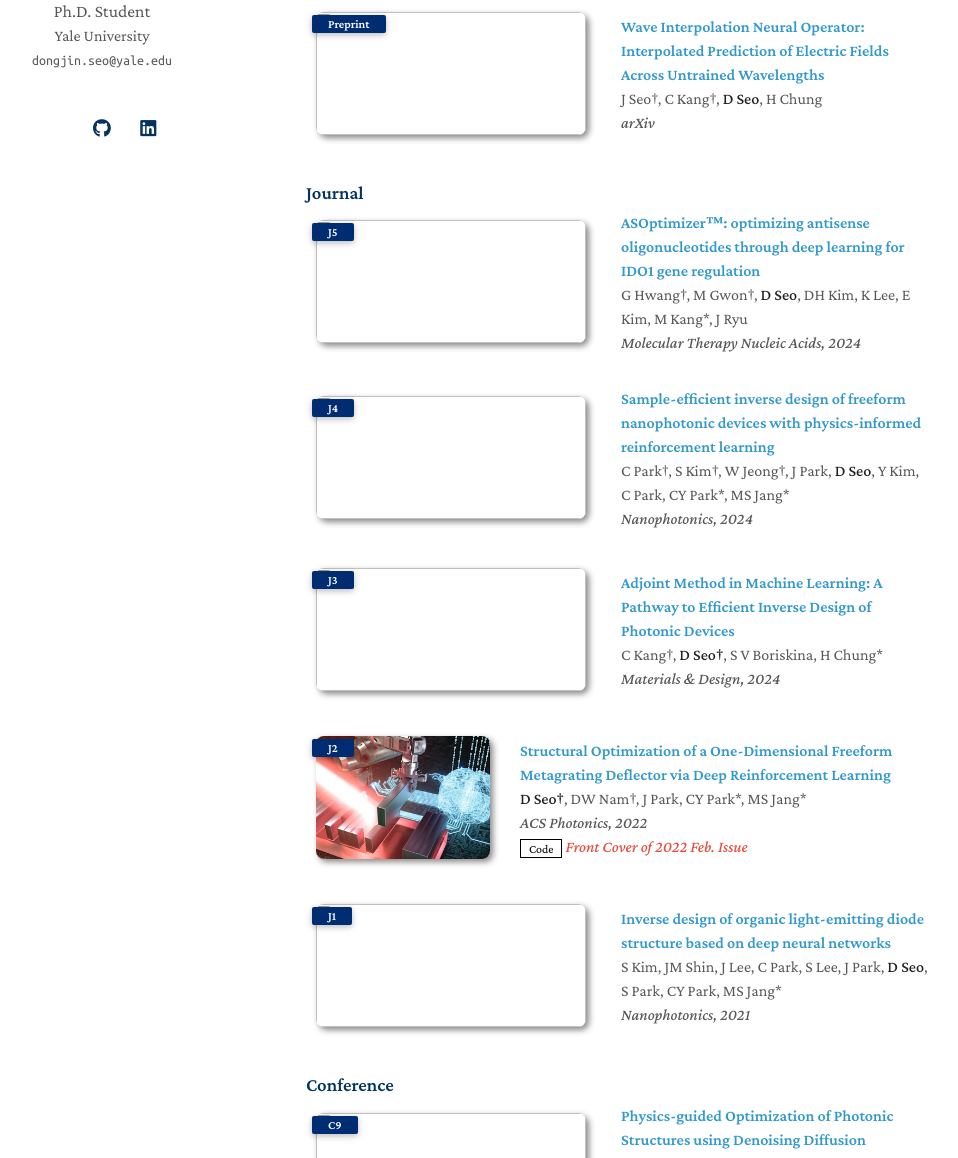
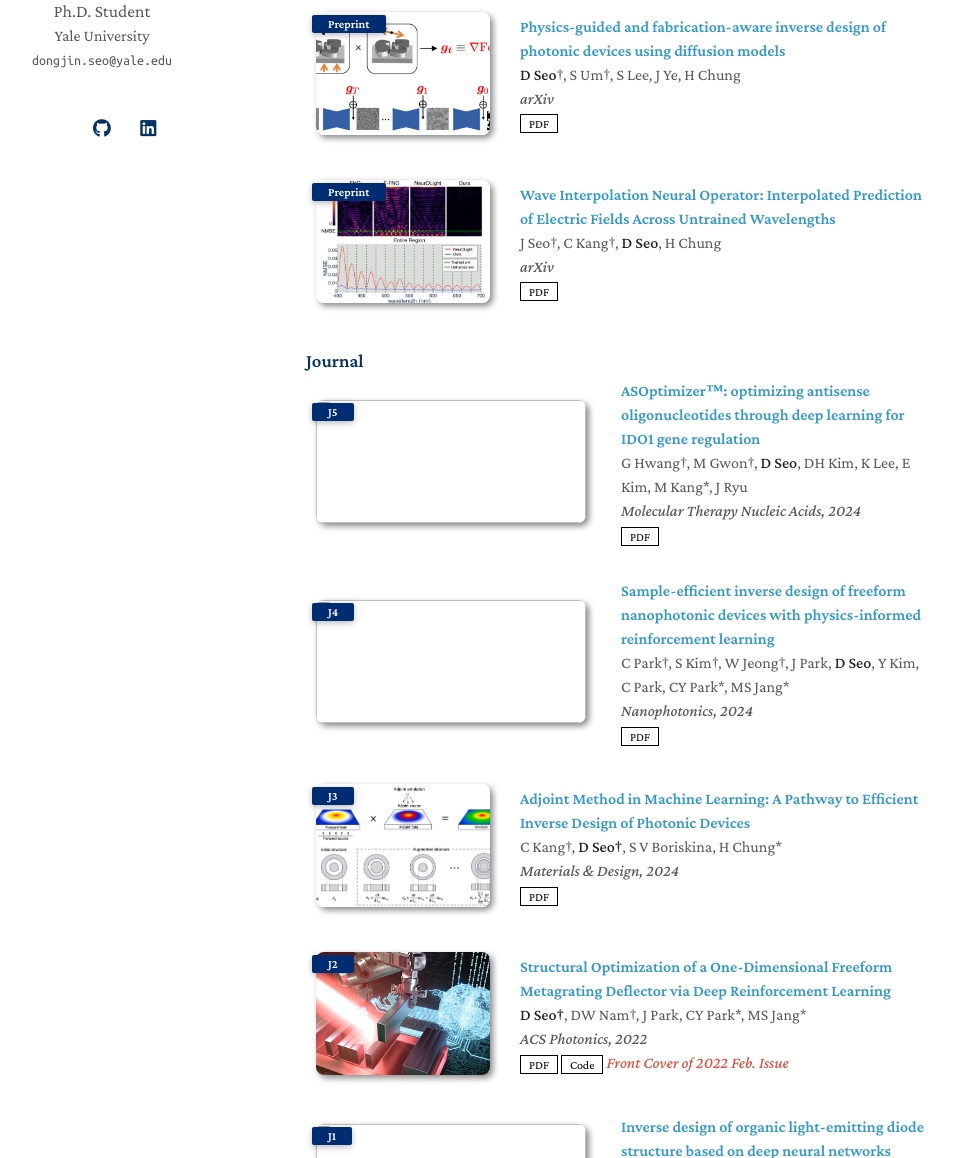
Before and after one commit to DongjinSeoAP/DongjinSeoAP.github.io, a Jekyll site: the page built from index.md, in a window 1280 px wide and 1400 px high, scrolled down 453 px. Shown: the part 242-1400 px from the top of the window, without its empty margins (174-1132 px from the left). Built offline with Jekyll 4.4.1, drawn with Linux system fonts in a browser that asks for light colours; a style sheet for code colours, icons or effects is not loaded; our own code applies the rules of GitHub Pages for plain Markdown files; some of the changed text lies outside the part shown.

Commit message:
Update publications.yml

```diff
--- a/_data/publications.yml
+++ b/_data/publications.yml
@@ -1,24 +1,54 @@
 preprint:
+  - title: "Physics-guided and fabrication-aware inverse design of photonic devices using diffusion models"
+    authors: <strong>D Seo</strong>†, S Um†, S Lee, J Ye, H Chung
+    conference: arXiv
+    conference_short: "preprint"
+    #bibtex:
+    #code:
+    image: ./assets/img/TOC.png
+    #notes:
+    pdf: https://arxiv.org/
+
   - title: "Wave Interpolation Neural Operator: Interpolated Prediction of Electric Fields Across Untrained Wavelengths"
     authors: J Seo†, C Kang†, <strong>D Seo</strong>, H Chung
     conference: arXiv
     conference_short: "Under Review"
+    #bibtex:
+    #code:
+    image: ./assets/img/WINO.png
+    #notes:
+    pdf: https://arxiv.org/abs/2408.02971
 
 jour:
   - title: "ASOptimizer™: optimizing antisense oligonucleotides through deep learning for IDO1 gene regulation"
     authors: G Hwang†, M Gwon†, <strong>D Seo</strong>, DH Kim, K Lee, E Kim, M Kang*, J Ryu
     conference: Molecular Therapy Nucleic Acids, 2024
     conference_short: "J5"
+    #bibtex:
+    #code:
+    #image:
+    #notes:
+    pdf: https://www.cell.com/molecular-therapy-family/nucleic-acids/fulltext/S2162-2531(24)00073-8
 
   - title: "Sample-efficient inverse design of freeform nanophotonic devices with physics-informed reinforcement learning"
     authors: C Park†, S Kim†, W Jeong†, J Park, <strong>D Seo</strong>, Y Kim, C Park, CY Park*, MS Jang*
     conference: Nanophotonics, 2024
     conference_short: "J4"
+    #bibtex:
+    #code:
+    #image:
+    #notes:
+    pdf: https://www.degruyter.com/document/doi/10.1515/nanoph-2023-0852/html
 
   - title: "Adjoint Method in Machine Learning: A Pathway to Efficient Inverse Design of Photonic Devices"
     authors: C Kang†, <strong>D Seo†</strong>, S V Boriskina, H Chung*
     conference: Materials & Design, 2024
     conference_short: "J3"
+    #bibtex:
+    #code:
+    image: ./assets/img/Adjoint_method.png
+    #notes:
+    pdf: https://www.sciencedirect.com/science/article/pii/S0264127524001096
 
   - title: "Structural Optimization of a One-Dimensional Freeform Metagrating Deflector via Deep Reinforcement Learning"
     authors: <strong>D Seo†</strong>, DW Nam†, J Park, CY Park*, MS Jang*
@@ -27,54 +57,109 @@ jour:
     notes: Front Cover of 2022 Feb. Issue
     image: ./assets/img/2022ACSPhotonics.jpg
     conference_short: "J2"
+    #bibtex:
+    #code:
+    #image:
+    #notes:
+    pdf: https://pubs.acs.org/doi/abs/10.1021/acsphotonics.1c00839
 
   - title: "Inverse design of organic light-emitting diode structure based on deep neural networks"
     authors: S Kim, JM Shin, J Lee, C Park, S Lee, J Park, <strong>D Seo</strong>, S Park, CY Park, MS Jang*
     conference: Nanophotonics, 2021
     conference_short: "J1"
+    #bibtex:
+    #code:
+    #image:
+    #notes:
+    pdf: https://www.degruyter.com/document/doi/10.1515/nanoph-2021-0434/html
 
 conf:
   - title: "Physics-guided Optimization of Photonic Structures using Denoising Diffusion Probabilistic Models"
     authors: <strong>D Seo</strong>†, S Um†, S Lee, J Ye, H Chung
     conference: NeurIPS 2024 Workshop / Machine Learning and the Physical Sciences (poster), Dec 2024
     conference_short: "C9"
+    #bibtex:
+    #code:
+    #image:
+    #notes:
+    pdf: https://ml4physicalsciences.github.io/2024/files/NeurIPS_ML4PS_2024_16.pdf
 
   - title: "Wave Interpolation Neural Operator: Interpolated Prediction of Electric Fields Across Untrained Wavelengths"
     authors: J Seo†, C Kang†, <strong>D Seo</strong>, H Chung
     conference: NeurIPS 2024 Workshop / Data-driven and Differentiable Simulations (poster), Dec 2024
     conference_short: "C8"
+    #bibtex:
+    #code:
+    #image:
+    #notes:
+    pdf: https://openreview.net/pdf?id=gr8iuaLeaN
 
   - title: "Adjoint sensitivity analysis based photonic structure efficiency prediction and data augmentation"
     authors: C Kang†, <strong>D Seo</strong>†, S V Boriskina, H Chung
     conference: CLEO-PR 2024 (poster), Aug 2024
     conference_short: "C7"
+    #bibtex:
+    #code:
+    #image:
+    #notes:
+    pdf: https://opg.optica.org/abstract.cfm?uri=cleopr-2024-Mo1A_1
 
   - title: "High-Speed Multiwavelength Adjoint Optimization with Surrogate Solver"
     authors: J Seo†, C Kang†, <strong>D Seo</strong>, H Chung
     conference: CLEO-PR 2024 (poster), Aug 2024
     conference_short: "C6"
+    #bibtex:
+    #code:
+    #image:
+    #notes:
+    pdf: https://ieeexplore.ieee.org/abstract/document/10676462
 
   - title: "Physics-guided Diffusion Models for Inverse Design"
     authors: <strong>D Seo</strong>†, S Um†, J Ye, H Chung
     conference: CLEO-PR 2024 (poster), Aug 2024
     conference_short: "C5"
+    #bibtex:
+    #code:
+    #image:
+    #notes:
+    pdf: https://ieeexplore.ieee.org/abstract/document/10676695
 
   - title: "Contextualized and Aligned Audio-Text Fusion Models for Emotion Recognition"
     authors: S Choi, Y Kwon, <strong>D Seo</strong>
     conference: KCC 2023 (poster), Dec 2023
     conference_short: "C4"
+    #bibtex:
+    #code:
+    #image:
+    #notes:
+    pdf: https://www.dbpia.co.kr/pdf/pdfView.do?nodeId=NODE11488636&googleIPSandBox=false&mark=0&minRead=5&ipRange=false&b2cLoginYN=false&icstClss=080000&isPDFSizeAllowed=true&accessgl=Y&language=ko_KR&hasTopBanner=true
 
   - title: "Adjoint Method for Data Augmentation of Photonic Structures"
     authors: <strong>D Seo</strong>, C Kang, H Chung
     conference: Optica Imaging Congress (oral), Aug 2023
     conference_short: "C3"
+    #bibtex:
+    #code:
+    #image:
+    #notes:
+    pdf: https://opg.optica.org/abstract.cfm?uri=FLATOPTICS-2023-FTu5G.2
 
   - title: "Deep reinforcement learning enables freeform structure optimization of 1D metagrating deflector"
     authors: <strong>D Seo</strong>, DW Nam, J Park, CY Park, MS Jang
     conference: SPIE Optical Engineering + Applications (oral), Oct 2022
     conference_short: "C2"
+    #bibtex:
+    #code:
+    #image:
+    #notes:
+    pdf: https://www.spiedigitallibrary.org/conference-proceedings-of-spie/12216/122160G/Deep-reinforcement-learning-enables-freeform-structure-optimization-of-1D-metagrating/10.1117/12.2631138.short?SSO=1
 
   - title: "Realization of large scale graphene plasmonic resonator using epsilon-near-zero substrate"
     authors: S Kim, S Baek, SY Min, H Ha, <strong>D Seo</strong>, J Kim, G Lee, B Min, MS Jang
     conference: NANO KOREA 2022 (poster), Jul 2022
     conference_short: "C1"
+    #bibtex:
+    #code:
+    #image:
+    #notes:
+    pdf: https://koasas.kaist.ac.kr/handle/10203/300904
```
